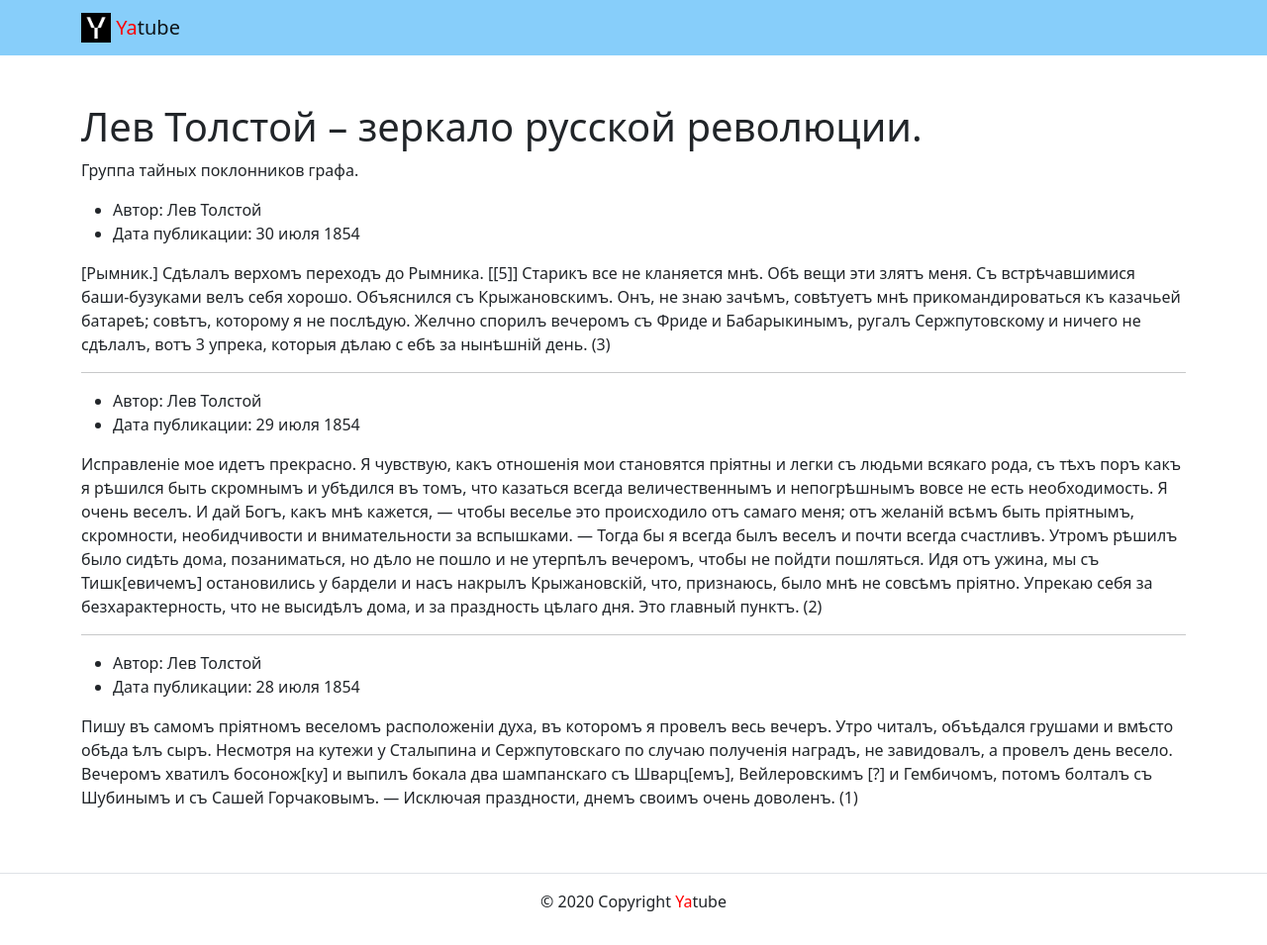
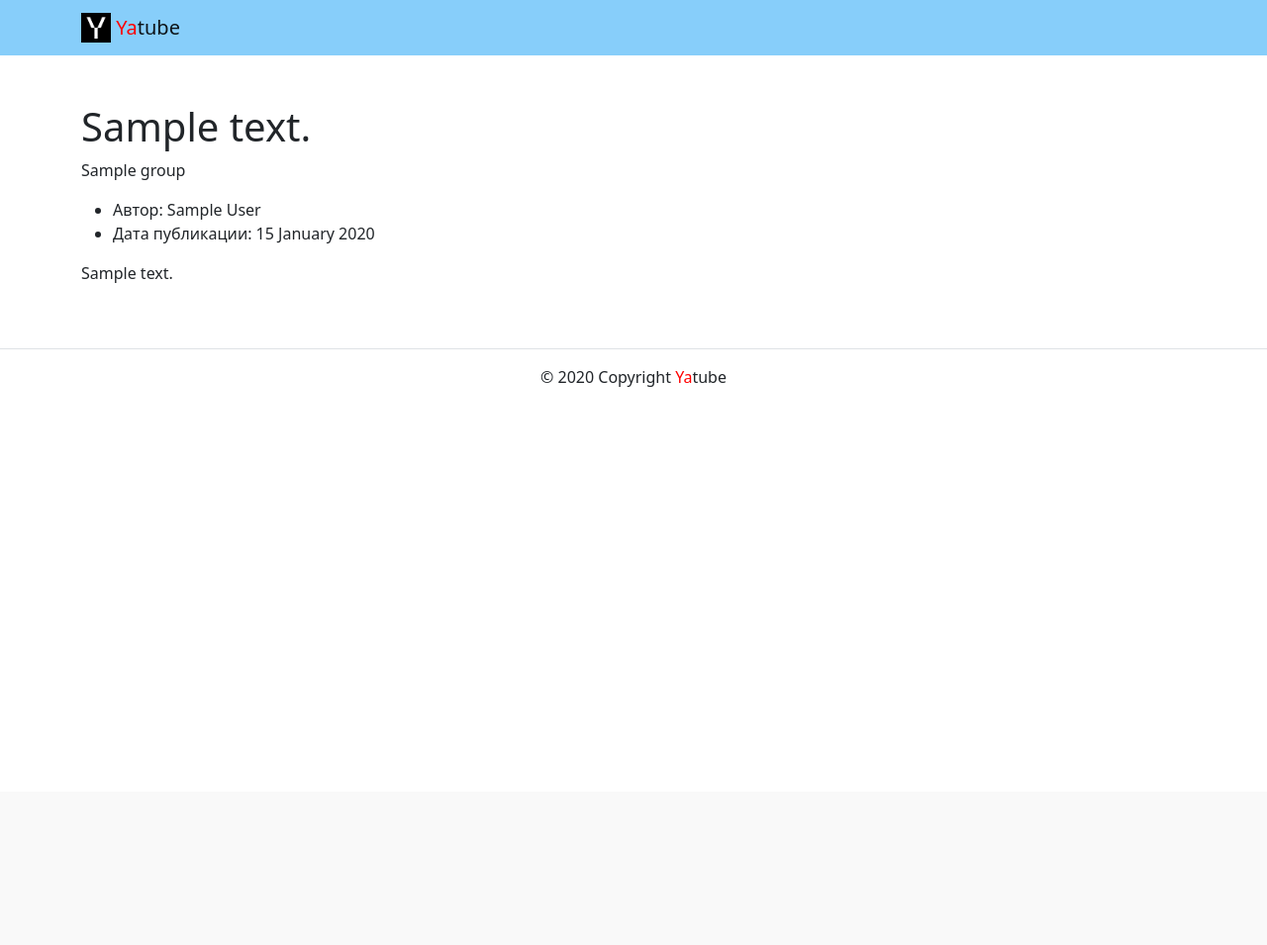
Before and after one commit to DDanielleinaDD/yatube_project, a Django app: template yatube/templates/posts/group_list.html in a window 1280 px wide. Shown: the whole page at 99% size. After the commit the page ends 391 px from the top, so only its background shows below. Run offline with Django 3.2, Linux system fonts and the light colour scheme; tables that the repository leaves empty hold one stand-in row (values such as "Sample post"); the template is opened without the code that fills it: values that come from a table or form of the project are taken from there, most other values are stand-ins (such as "Sample title", 1, 10 or a date in 2020).

Commit message:
появилась модель group

```diff
--- a/yatube/posts/models.py
+++ b/yatube/posts/models.py
@@ -2,6 +2,13 @@ from django.db import models
 from django.contrib.auth import get_user_model
 
 User = get_user_model()
+
+class Group(models.Model):
+    title = models.TextField()
+    slug = models.SlugField()
+    description = models.TextField()
+    def __str__(self):
+        return self.title
 
 
 class Post(models.Model):
@@ -12,3 +19,9 @@ class Post(models.Model):
         on_delete=models.CASCADE,
         related_name='posts'
     )
+    group = models.ForeignKey(
+        Group,
+        on_delete=models.CASCADE,
+        blank=True,
+        null=True,
+    )
--- a/yatube/posts/urls.py
+++ b/yatube/posts/urls.py
@@ -7,6 +7,6 @@ urlpatterns = [
     # Главная страница
     path('',views.index, name='main'),
     # Страница с группами
-    # path('group/<slug:any_slug>/', views.group_posts),
-    path('groups/', views.group_posts, name='groups')
+    path('group/<slug:slug>/', views.group_posts, name='groups'),
+    # path('groups/', views.group_posts, name='groups')
 ]
--- a/yatube/templates/posts/group_list.html
+++ b/yatube/templates/posts/group_list.html
@@ -3,69 +3,23 @@
 {% block content %}
       <!-- класс py-5 создает отступы сверху и снизу блока -->
       <div class="container py-5">
-        <h1>Лев Толстой – зеркало русской революции.</h1>
+        <h1>{{group.description}}</h1>
         <p>
-          Группа тайных поклонников графа.
+          {{group.title}}
         </p>
         <article>
+          {% for post in posts %}
           <ul>
             <li>
-              Автор: Лев Толстой
+              Автор: {{ post.author.get_full_name }}
             </li>
             <li>
-              Дата публикации: 30 июля 1854
+              Дата публикации: {{ post.pub_date|date:"d E Y" }}
             </li>
           </ul>
-          <p>
-            [Рымник.] Сдѣлалъ верхомъ переходъ до Рымника. [[5]] Старикъ все не кланяется мнѣ.
-            Обѣ вещи эти злятъ меня. Съ встрѣчавшимися баши-бузуками велъ себя хорошо.
-            Объяснился съ Крыжановскимъ. Онъ, не знаю зачѣмъ, совѣтуетъ мнѣ прикомандироваться
-            къ казачьей батареѣ; совѣтъ, которому я не послѣдую. Желчно спорилъ вечеромъ съ Фриде
-            и Бабарыкинымъ, ругалъ Сержпутовскому и ничего не сдѣлалъ, вотъ 3 упрека, которыя дѣлаю с
-            ебѣ за нынѣшній день. (3)
-          </p>
-        </article>
-        <hr>
-        <article>
-          <ul>
-            <li>
-              Автор: Лев Толстой
-            </li>
-            <li>
-              Дата публикации: 29 июля 1854
-            </li>
-          </ul>
-          <p>
-            Исправленіе мое идетъ прекрасно. Я чувствую, какъ отношенія мои становятся пріятны и легки
-            съ людьми всякаго рода, съ тѣхъ поръ какъ я рѣшился быть скромнымъ и убѣдился въ томъ,
-            что казаться всегда величественнымъ и непогрѣшнымъ вовсе не есть необходимость. Я очень
-            веселъ. И дай Богъ, какъ мнѣ кажется, — чтобы веселье это происходило отъ самаго меня;
-            отъ желаній всѣмъ быть пріятнымъ, скромности, необидчивости и внимательности за вспышками.
-            — Тогда бы я всегда былъ веселъ и почти всегда счастливъ.
-            Утромъ рѣшилъ было сидѣть дома, позаниматься, но дѣло не пошло и не утерпѣлъ вечеромъ,
-            чтобы не пойдти пошляться. Идя отъ ужина, мы съ Тишк[евичемъ] остановились у бардели и насъ
-            накрылъ Крыжановскій, что, признаюсь, было мнѣ не совсѣмъ пріятно. Упрекаю себя за
-            безхарактерность, что не высидѣлъ дома, и зa праздность цѣлаго дня. Это главный пунктъ. (2)
-          </p>
-        </article>
-        <hr>
-        <article>
-          <ul>
-            <li>
-              Автор: Лев Толстой
-            </li>
-            <li>
-              Дата публикации: 28 июля 1854
-            </li>
-          </ul>
-          <p>
-            Пишу въ самомъ пріятномъ веселомъ расположеніи духа, въ которомъ я провелъ весь вечеръ.
-            Утро читалъ, объѣдался грушами и вмѣсто обѣда ѣлъ сыръ. Несмотря на кутежи у Сталыпина и
-            Сержпутовскаго по случаю полученія наградъ, не завидовалъ, а провелъ день весело. Вечеромъ
-            хватилъ босонож[ку] и выпилъ бокала два шампанскаго съ Шварц[емъ], Вейлеровскимъ [?] и
-            Гембичомъ, потомъ болталъ съ Шубинымъ и съ Сашей Горчаковымъ. — Исключая праздности,
-            днемъ своимъ очень доволенъ. (1)
-          </p>
+          <p>{{ post.text }}</p>
+          {% if not forloop.last %}<hr>{% endif %}
+          {% endfor %}
         </article>
         <!-- под последним постом нет линии -->
       </div>
--- a/yatube/templates/posts/index.html
+++ b/yatube/templates/posts/index.html
@@ -15,7 +15,9 @@
             </li>
           </ul>
           <p>{{ post.text }}</p>
-          <a href="">все записи группы</a>
+          {% if post.group %}
+            <a href="{% url 'posts:groups' post.group.slug %}">все записи группы</a>
+          {% endif %}
           {% if not forloop.last %}<hr>{% endif %}
           {% endfor %}
         </article>
--- a/yatube/yatube/urls.py
+++ b/yatube/yatube/urls.py
@@ -18,6 +18,6 @@ from django.urls import include, path
 
 urlpatterns = [
     path('', include('posts.urls', namespace='posts')),
-    # path('group/<slug:any_slug>/', include('posts.urls')),
+    # path('group/<slug:slug>/', include('posts.urls', namespace='groups')),
     path('admin/', admin.site.urls),
     ]
```
Also changed, not shown: yatube/posts/admin.py (+5 -2 lines), yatube/posts/views.py (+8 -6 lines), yatube/posts/migrations/0002_auto_20230103_1509.py (added).
